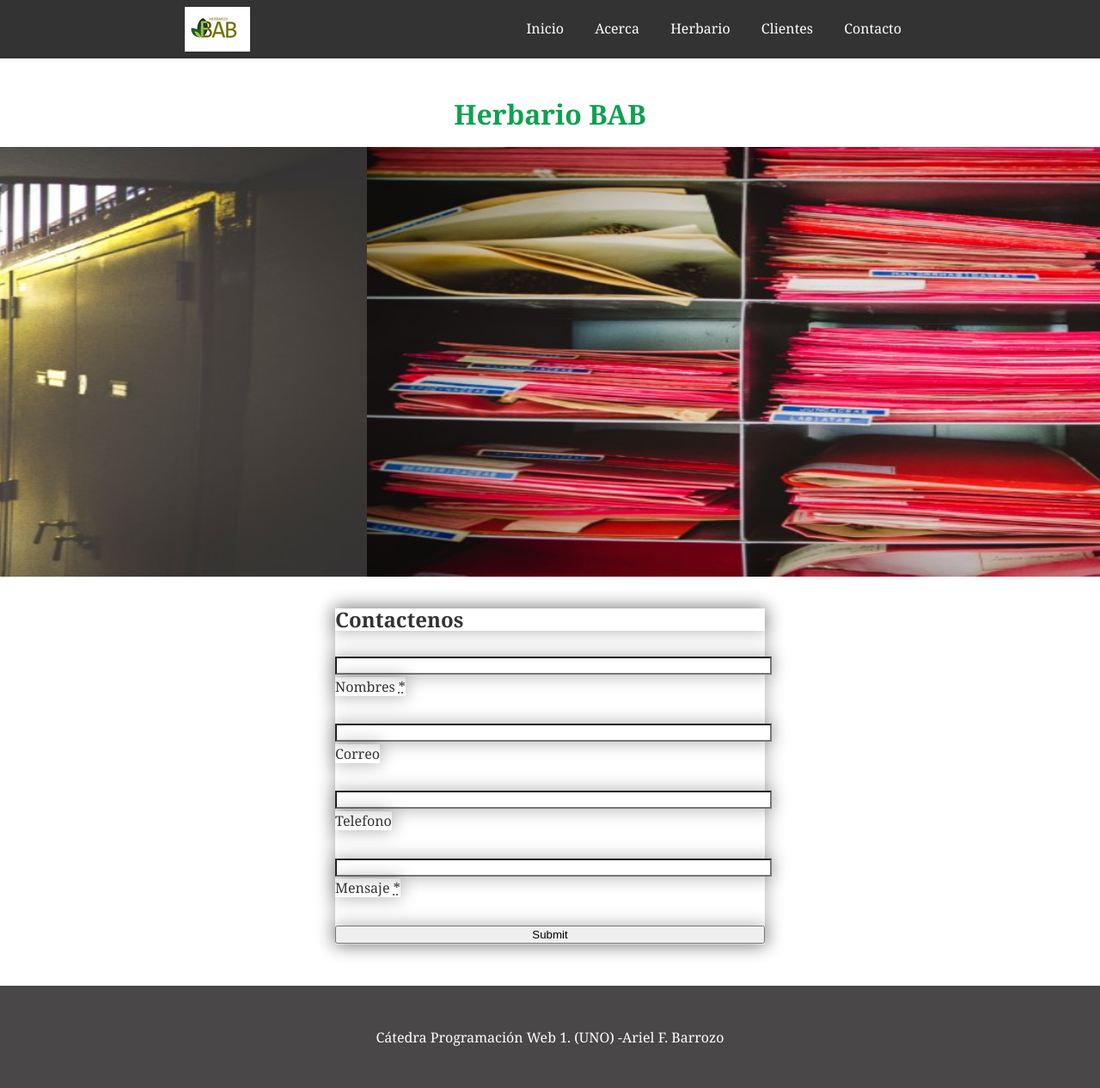
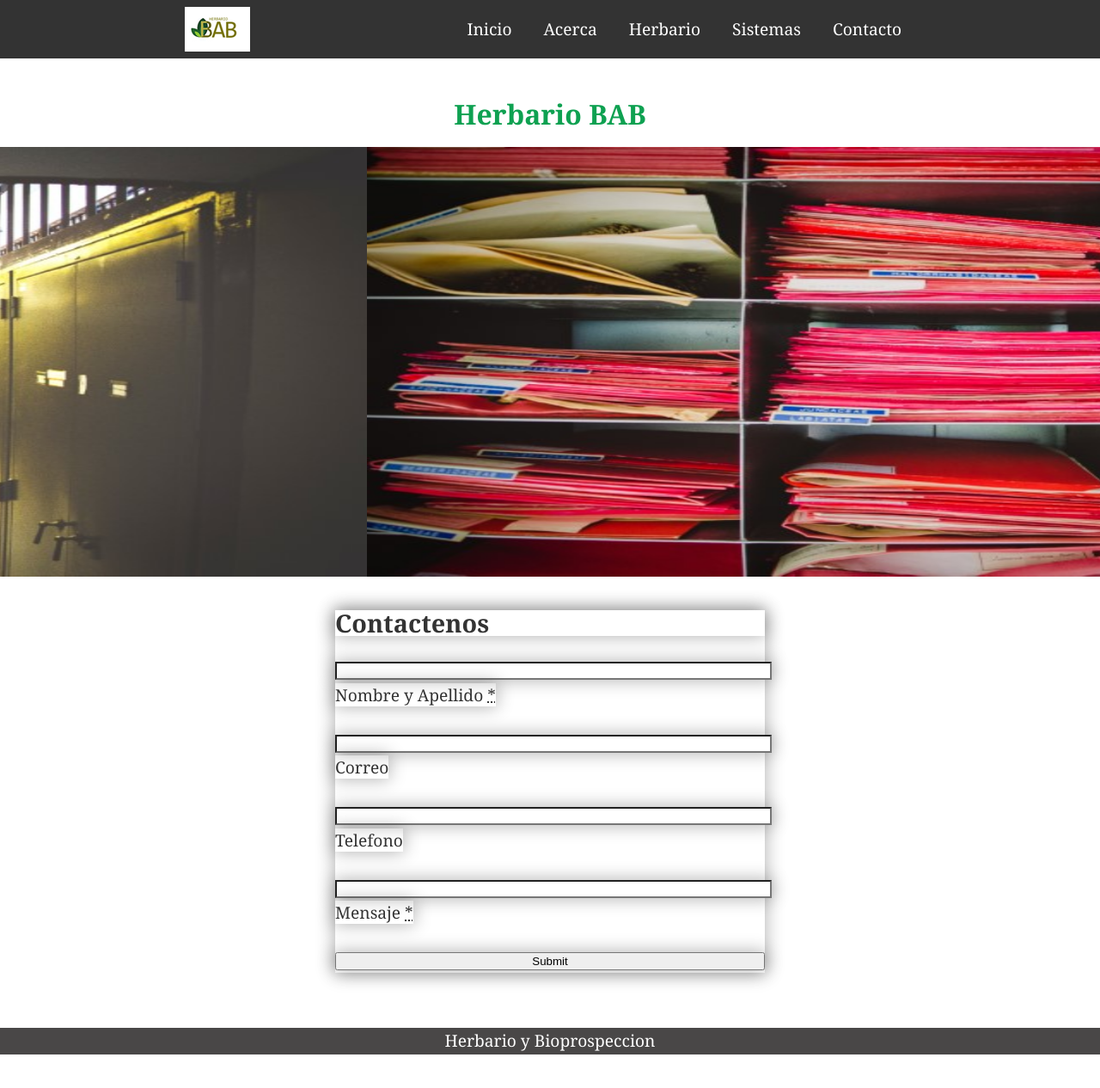
Before and after one commit to arielbarrozogit/herbariopage, a plain HTML site: page index.html in a window 1280 px wide. Shown: the whole page at 86% size. Drawn offline with nearby package versions, Linux system fonts and the light colour scheme.

Commit message:
Actualizo en html y css alguna mejora y textos

```diff
--- a/index.html
+++ b/index.html
@@ -8,7 +8,7 @@
     <link rel="stylesheet" href="style.css">
     <link rel="icon" href="logo_bab.ico" alt="herbario responsivo">
 
-    <title>Herbario virtual</title>
+    <title>Herbario BAB</title>
 </head>
 <body>
   <header class="header">
@@ -22,7 +22,7 @@
 
                 <li><a href="#">Herbario</a></li>
 
-                <li><a href="#">Clientes</a></li>
+                <li><a href="#">Sistemas</a></li>
 
                 <li><a href="#">Contacto</a></li>
 
@@ -55,7 +55,7 @@
             <h2 class="formulario"> Contactenos</h2>
             <input type="text" class="formulario">
             <label for=""
-            class="formulario">Nombres <abbr title="required" aria-label="required">*</abbr></label>
+            class="formulario">Nombre y Apellido <abbr title="required" aria-label="required">*</abbr></label>
             <input type="text" class="formulario">
             <label for=""
             class="formulario">Correo</label>
@@ -76,7 +76,7 @@
    </main>
    <footer class="footer">
     <div class="container"></div>
-    <p> Cátedra Programación Web 1. (UNO) -Ariel F. Barrozo </p>
+    <p> Herbario y Bioprospeccion </p>
    </footer>
    <script src="https://code.jquery.com/jquery-3.6.4.min.js"></script>
    <script src="scripts.js"></script>
--- a/style.css
+++ b/style.css
@@ -2,7 +2,7 @@
 body{
 font-family: Georgia, 'Times New Roman', Times, serif;
 color: #333;
-font-size: 1.2 rem;
+font-size: 1.2rem;
 line-height: 1.6em;
 margin: 0;
 
@@ -81,9 +81,9 @@ p {
 }
 .footer{
     background: #494747;
-    padding: 2em 0;
+    padding: 0em 0;
     text-align:center;
-    margin-top: 3rem;
+    margin-top: 4rem;
     color: white;
 
 }
@@ -167,7 +167,7 @@ p {
 .formulario__input{
     padding: 20px;
     border: 1px solid rgba(0,0,0,0.3);
-    margin-bottom: 40px;
+    margin-bottom: 10px;
 }
 
 .formulario__label{
```
